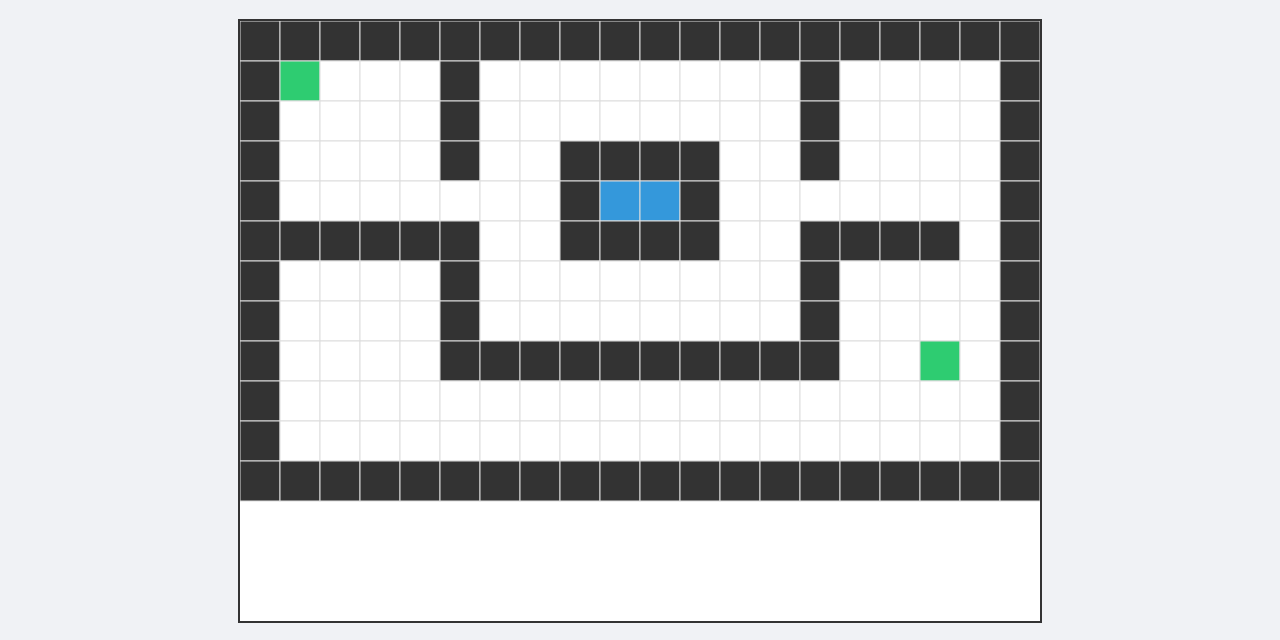
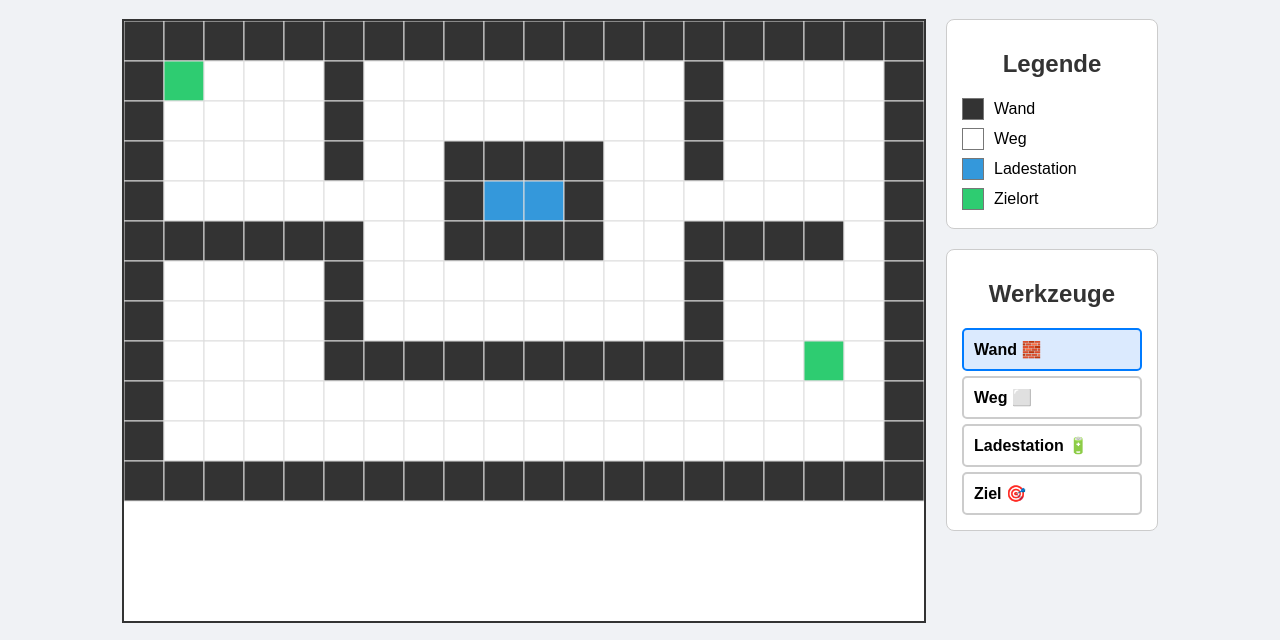
Before and after one commit to nullkommaneun/FTS, a plain HTML site: page index.html in a window 1280 px wide. Shown: the part 81-721 px from the top of the page. Drawn offline with Linux system fonts and the light colour scheme.

Commit message:
Enhance styles for layout and tool palette
Added new styles for main layout, legend, and palette.

```diff
--- a/style.css
+++ b/style.css
@@ -4,51 +4,81 @@ body {
     flex-direction: column;
     align-items: center;
     margin: 0;
-    /* Etwas Platz am unteren Rand für den Fehler-Log lassen */
     padding: 20px 20px 150px 20px;
     background-color: #f0f2f5;
 }
 
-h1 {
+h1, h2 {
     color: #333;
+    text-align: center;
+}
+
+/* --- NEUE STILE für das Hauptlayout --- */
+.main-container {
+    display: flex;
+    flex-wrap: wrap; /* Auf kleinen Bildschirmen umbrechen */
+    gap: 20px;
+    justify-content: center;
 }
 
 #simulationCanvas {
     border: 2px solid #333;
     background-color: #fff;
-    max-width: 100%; /* Sorgt für bessere mobile Darstellung */
+    max-width: 100%;
+    cursor: crosshair; /* Zeigt dem Nutzer, dass hier gemalt werden kann */
 }
 
-/* --- NEUE STILE FÜR DAS FEHLER-TOOL --- */
-
-#errorTestButton {
-    margin-top: 20px;
-    padding: 10px 15px;
-    font-size: 16px;
-    cursor: pointer;
+.editor-controls {
+    display: flex;
+    flex-direction: column;
+    gap: 20px;
 }
 
-#error-log-container {
-    position: fixed; /* Bleibt immer an der gleichen Stelle, auch beim Scrollen */
-    bottom: 0;
-    left: 0;
-    width: 100%;
-    max-height: 120px; /* Begrenzt die Höhe */
-    background-color: #440c0c; /* Dunkelroter Hintergrund */
-    color: #ffc2c2; /* Heller Text für Kontrast */
-    border-top: 2px solid #ff0000;
-    padding: 10px;
-    box-sizing: border-box; /* Padding wird in die Breite eingerechnet */
-    overflow-y: auto; /* Fügt eine Scrollbar hinzu, wenn nötig */
-    font-family: 'Courier New', monospace; /* Besser lesbar für Code-Fehler */
-    font-size: 0.9em;
-    display: none; /* Ist standardmäßig unsichtbar */
-    z-index: 9999; /* Stellt sicher, dass es über allem liegt */
+/* --- NEUE STILE für die Legende --- */
+#legend, #palette {
+    border: 1px solid #ccc;
+    padding: 10px 15px;
+    background-color: #fff;
+    border-radius: 8px;
+    min-width: 180px;
 }
 
-.error-message {
-    padding-bottom: 5px;
+.legend-item {
+    display: flex;
+    align-items: center;
+    margin-bottom: 8px;
+    font-size: 16px;
+}
+
+.legend-color {
+    display: inline-block;
+    width: 20px;
+    height: 20px;
+    border: 1px solid #777;
+    margin-right: 10px;
+}
+
+/* --- NEUE STILE für die Werkzeug-Palette --- */
+.palette-item {
+    padding: 10px;
+    border: 2px solid #ccc;
     margin-bottom: 5px;
-    border-bottom: 1px solid #772e2e;
-    white-space: pre-wrap; /* Wichtig, damit Zeilenumbrüche im Fehlertext angezeigt werden */
+    border-radius: 5px;
+    cursor: pointer;
+    transition: background-color 0.2s;
+    font-weight: bold;
 }
+
+.palette-item:hover {
+    background-color: #e9e9e9;
+}
+
+.palette-item.selected {
+    border-color: #007bff; /* Blauer Rahmen für das ausgewählte Werkzeug */
+    background-color: #dbeafe;
+}
+
+/* --- FEHLER-TOOL (unverändert) --- */
+#errorTestButton { margin-top: 20px; padding: 10px 15px; font-size: 16px; cursor: pointer; }
+#error-log-container { position: fixed; bottom: 0; left: 0; width: 100%; max-height: 120px; background-color: #440c0c; color: #ffc2c2; border-top: 2px solid #ff0000; padding: 10px; box-sizing: border-box; overflow-y: auto; font-family: 'Courier New', monospace; font-size: 0.9em; display: none; z-index: 9999; }
+.error-message { padding-bottom: 5px; margin-bottom: 5px; border-bottom: 1px solid #772e2e; white-space: pre-wrap; }
```
